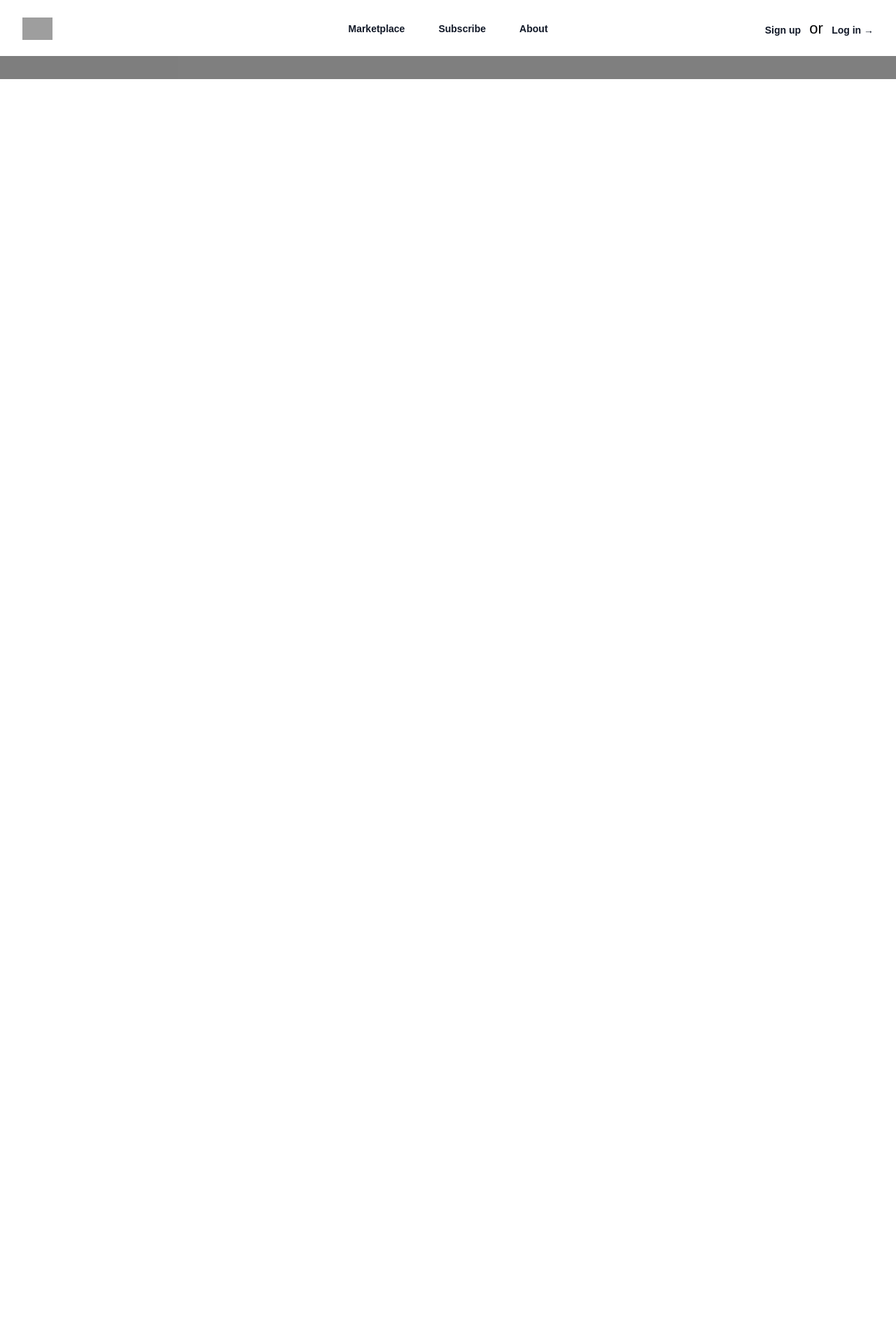
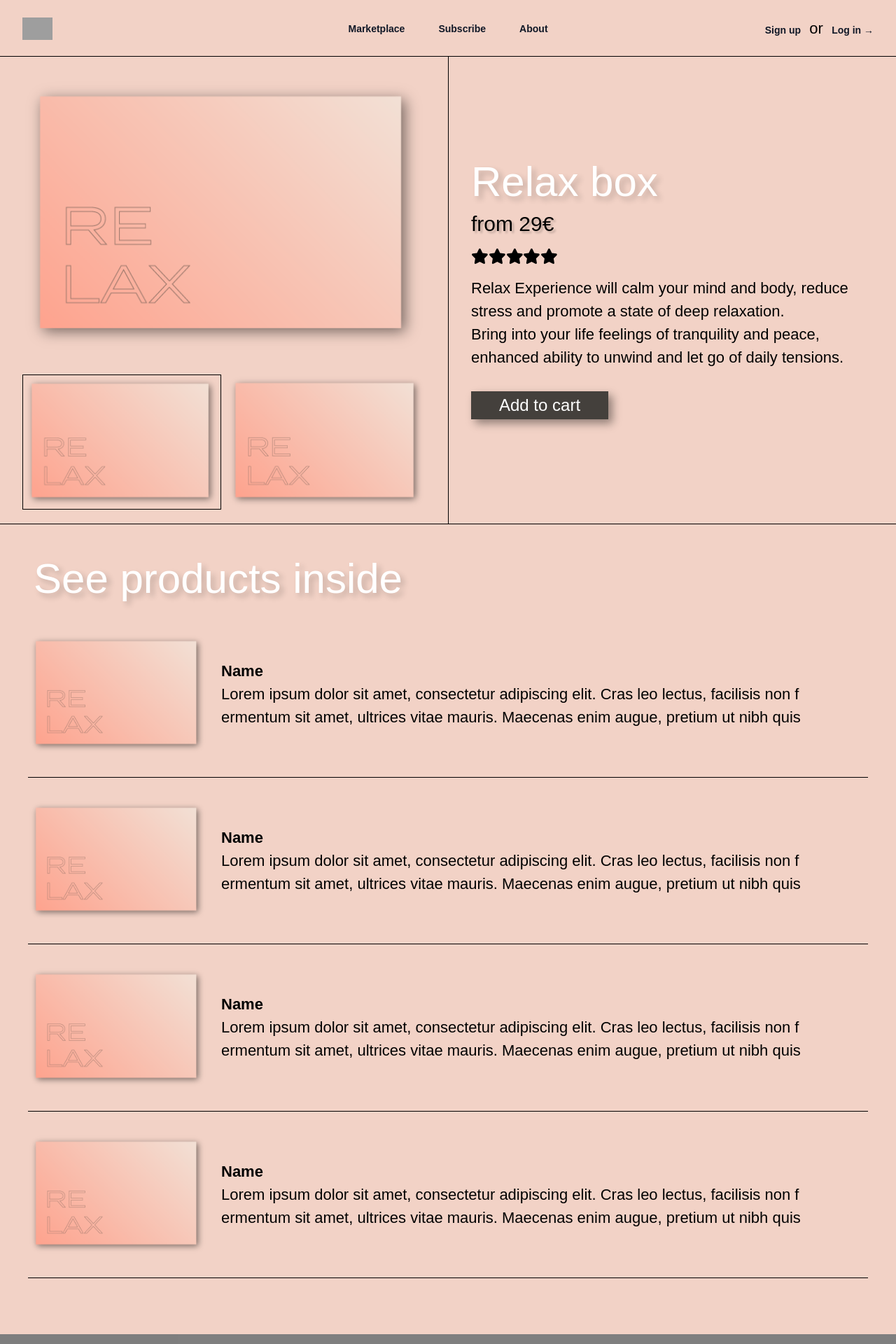
Before and after one commit to JoachimBosch/4Geeks_Final_Project, a React (Vite) app in the folder 4Geeks_Final/: page /details in a window 1280 px wide. Shown: the top 1920 px of the page at 70% size. Before the commit the page ends 800 px from the top, so only its background shows below. Built offline with nearby package versions, Linux system fonts and the light colour scheme; grey boxes are pictures that could not be loaded; a web font is replaced by a local one.

Commit message:
details page

```diff
--- a/4Geeks_Final/src/assets/carousel.jsx
+++ b/4Geeks_Final/src/assets/carousel.jsx
@@ -46,7 +46,9 @@ export default function Carousel() {
                         <h3 className="text-6xl text-white [text-shadow:_5px_5px_8px_rgb(0_0_0_/_20%)]">Surrender after a long day</h3>
                         <div className="flex flex-row items-center gap-4 my-20">
                             <button type="button" className="px-20 py-2 text-white bg-stone-700 hover:bg-stone-900 shadow-[6px_6px_12px_rgba(0,0,0,0.4)] text-xl md:text-2xl" style={{fontWeight: "500"}}>Buy now</button>
-                            <button type="button" className="border border-stone-800 px-16 py-2 text-stone-900 hover:bg-stone-100 shadow-[4px_4px_8px_rgba(0,0,0,0.2)] text-xl md:text-2xl">See details</button>
+                            <Link to="details">
+                                <button type="button" className="border border-stone-800 px-16 py-2 text-stone-900 hover:bg-stone-100 shadow-[4px_4px_8px_rgba(0,0,0,0.2)] text-xl md:text-2xl">See details</button>
+                            </Link>
                         </div>
                     </div>
                 </div>
--- /dev/null
+++ b/4Geeks_Final/src/assets/details.jsx
@@ -0,0 +1,78 @@
+import MyContext from "../Context/context";
+import image1 from '../images/Background-Relax.jpg'
+import { FontAwesomeIcon } from '@fortawesome/react-fontawesome';
+import { faStar } from '@fortawesome/free-solid-svg-icons';
+import relaxOut from '../images/RelaxOut.png'
+
+const Details = () => {
+    return (
+
+            <div className="bg-[#F2D2C6] py-20">
+                <div className="border-b border-t border-black flex">
+                    <div className="max-w-[50%]">
+                        <img src={relaxOut} className="mx-auto p-8"></img>
+                        <div className="grid grid-cols-2 gap-2 pb-5 mx-8">
+                            <img src={relaxOut} className="border border-black"></img>
+                            <img src={relaxOut} className=""></img>
+                        </div>
+                    </div>
+                    <div className="border-l border-black p-8 content-center">
+                        <h3 className="text-6xl text-white [text-shadow:_5px_5px_8px_rgb(0_0_0_/_20%)]">Relax box</h3>
+                        <p className="text-black-500 [text-shadow:_3px_3px_3px_rgb(0_0_0_/_20%)] text-xl md:text-3xl my-3">from 29€</p>
+                        <FontAwesomeIcon icon={faStar}></FontAwesomeIcon>
+                        <FontAwesomeIcon icon={faStar}></FontAwesomeIcon>
+                        <FontAwesomeIcon icon={faStar}></FontAwesomeIcon>
+                        <FontAwesomeIcon icon={faStar}></FontAwesomeIcon>
+                        <FontAwesomeIcon icon={faStar}></FontAwesomeIcon>
+                        <p className="my-3">Relax Experience will calm your mind and body, reduce stress and promote a state of deep relaxation.
+                            <br></br>
+                            Bring into your life feelings of tranquility and peace, enhanced ability to unwind and let go of daily tensions.
+                        </p>
+                        <button type="button" className="px-10 py-1 text-white bg-stone-700 hover:bg-stone-900 shadow-[6px_6px_12px_rgba(0,0,0,0.4)] text-xl md:text-2xl mt-5" style={{fontWeight: "500"}}>Add to cart</button>
+                    </div>
+                </div>
+
+
+
+                <div>
+                    <h3 className="text-6xl text-white [text-shadow:_5px_5px_8px_rgb(0_0_0_/_20%)] p-12">See products inside</h3>
+                    <div className = "flex mx-10 pb-8 border-b border-black col gap-5">
+                        <img src={relaxOut} className="max-w-64"></img>
+                        <div className="content-center gap-5">
+                            <h4>Name</h4>
+                            <p>Lorem ipsum dolor sit amet, consectetur adipiscing elit. Cras leo lectus, facilisis non f
+ermentum sit amet, ultrices vitae mauris. Maecenas enim augue, pretium ut nibh quis</p>
+                        </div>
+                    </div>
+                    <div className = "flex mx-10 py-8 border-b border-black col gap-5">
+                        <img src={relaxOut} className="max-w-64"></img>
+                        <div className="content-center gap-5">
+                            <h4>Name</h4>
+                            <p>Lorem ipsum dolor sit amet, consectetur adipiscing elit. Cras leo lectus, facilisis non f
+ermentum sit amet, ultrices vitae mauris. Maecenas enim augue, pretium ut nibh quis</p>
+                        </div>
+                    </div>
+                    <div className = "flex mx-10 py-8 border-b border-black col gap-5">
+                        <img src={relaxOut} className="max-w-64"></img>
+                        <div className="content-center gap-5">
+                            <h4>Name</h4>
+                            <p>Lorem ipsum dolor sit amet, consectetur adipiscing elit. Cras leo lectus, facilisis non f
+ermentum sit amet, ultrices vitae mauris. Maecenas enim augue, pretium ut nibh quis</p>
+                        </div>
+                    </div>
+                    <div className = "flex mx-10 py-8 border-b border-black col gap-5">
+                        <img src={relaxOut} className="max-w-64"></img>
+                        <div className="content-center gap-5">
+                            <h4>Name</h4>
+                            <p>Lorem ipsum dolor sit amet, consectetur adipiscing elit. Cras leo lectus, facilisis non f
+ermentum sit amet, ultrices vitae mauris. Maecenas enim augue, pretium ut nibh quis</p>
+                        </div>
+                    </div>
+                </div>
+
+            </div>
+
+        )
+}
+
+export default Details
--- a/4Geeks_Final/src/assets/footer.jsx
+++ b/4Geeks_Final/src/assets/footer.jsx
@@ -3,7 +3,7 @@ import MyContext from "../Context/context";
 const Footer = () => {
     return (
     <>
-        <div className="bg-black opacity-50 mt-20">
+        <div className="bg-black opacity-50">
             This is the footer
         </div>
     </>
--- a/4Geeks_Final/src/assets/subscription.jsx
+++ /dev/null
@@ -1,13 +0,0 @@
-import MyContext from "../Context/context";
-
-const Subscription = () => {
-    return (
-        <>
-            <div>
-                This is my subscription page
-            </div>
-        </>
-        )
-}
-
-export default Subscription
--- a/4Geeks_Final/src/main.jsx
+++ b/4Geeks_Final/src/main.jsx
@@ -11,10 +11,10 @@ import Marketplace from './assets/marketplace.jsx';
 import Profile from './assets/profile.jsx';
 import Subscribe from './assets/subscribe.jsx';
 import Manage from './assets/manage.jsx';
-import Subscription from './assets/subscription.jsx';
 import ShoppingCart from './assets/cart.jsx';
 import Checkout from './assets/checkout.jsx';
 import Home from './assets/home.jsx'
+import Details from './assets/details.jsx';
 
 ReactDOM.createRoot(document.getElementById('root')).render(
   <React.StrictMode>
@@ -29,7 +29,7 @@ ReactDOM.createRoot(document.getElementById('root')).render(
           <Route path="profile" element={<Profile />} />
           <Route path="manage" element={<Manage />} />
           <Route path="marketplace" element={<Marketplace />} />
-          <Route path="subscriptions/:id" element={<Subscription />} />
+          <Route path="details" element={<Details />} />
           <Route path="cart" element={<ShoppingCart />} />
           <Route path="checkout" element={<Checkout />} />
           {/* <Route path="about" element={} /> */}
```
